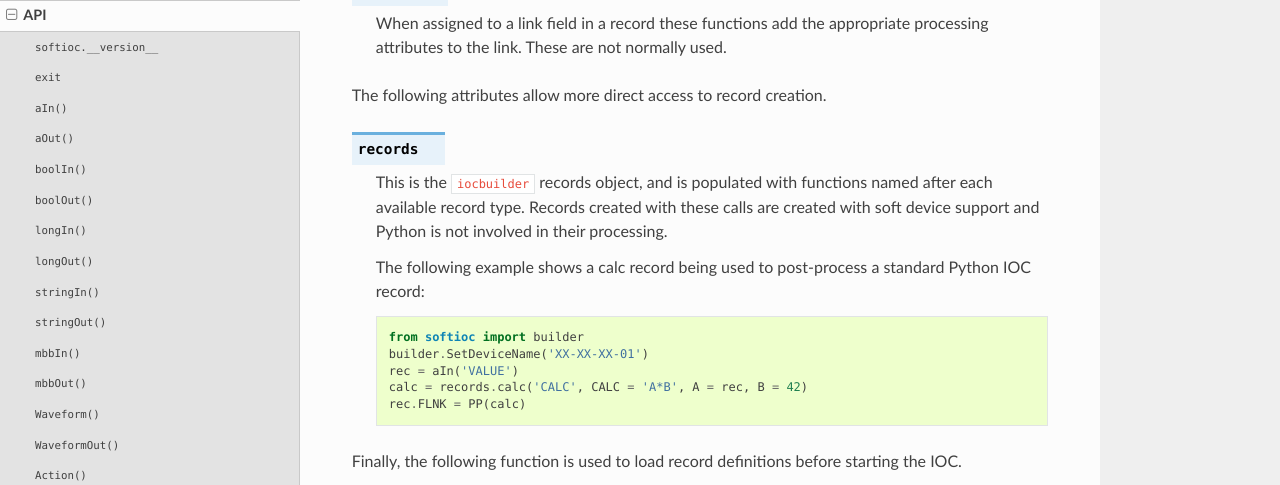
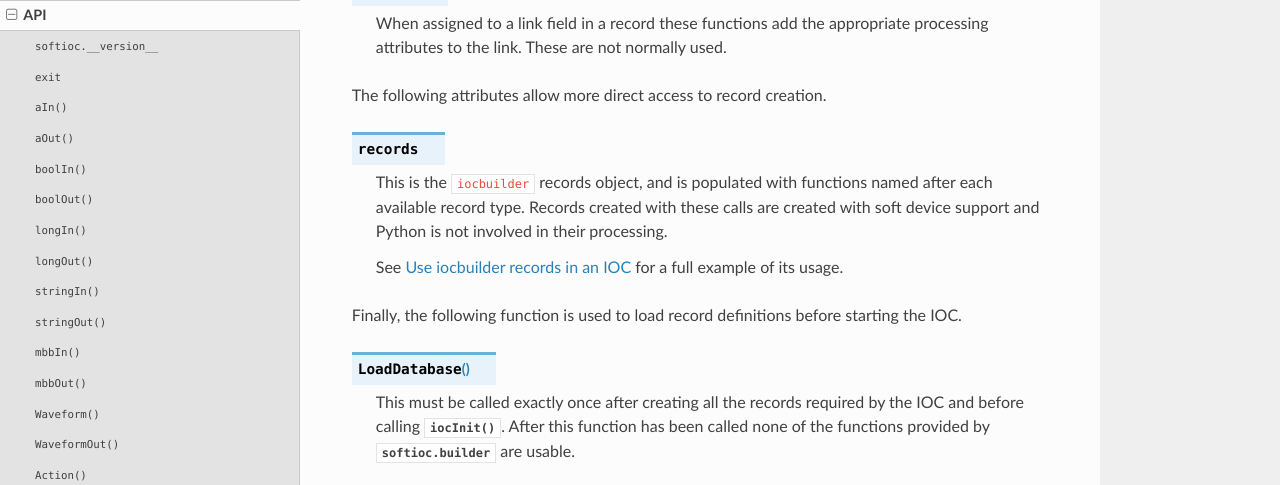
Before and after one commit to DiamondLightSource/pythonSoftIOC, a Sphinx documentation site: the page built from docs/reference/api.rst, in a window 1280 px wide and 900 px high, scrolled down 6512 px, cut to the strip 0-485 px from the top of the window. Built offline with Sphinx 7.4.7 and the Read the Docs theme 2.0.0, drawn with Linux system fonts in a browser that asks for light colours; the version number could not be read and is left out.

Commit message:
Initial go at documentation for iocbuilder records.

```diff
--- a/docs/examples/example_records_calculate.py
+++ b/docs/examples/example_records_calculate.py
@@ -1,11 +1,13 @@
 from softioc import builder, softioc
 from softioc.builder import records
 
-builder.SetDeviceName('XX-XX-XX-01')
-softioc_record = builder.aOut('VALUE',  initial_value=5)
+builder.SetDeviceName("XX-XX-XX-01")
 
-iocbuilder_record = records.ao("TEST", VAL = 10)
-calc = records.calc('CALC', CALC = 'A*B', SCAN = '1 second', INPA = softioc_record, INPB = iocbuilder_record)
+softioc_record = builder.aOut("VAL1", initial_value=5)
+iocbuilder_record = records.ao("VAL2", VAL=10)
+
+calc = records.calc("CALC", CALC="A*B", SCAN="1 second",
+                    INPA=softioc_record, INPB=iocbuilder_record)
 
 builder.LoadDatabase()
 softioc.iocInit()
--- a/docs/index.rst
+++ b/docs/index.rst
@@ -61,6 +61,7 @@ Table Of Contents
     how-to/use-asyncio-in-an-ioc
     how-to/make-publishable-ioc
     how-to/read-data-from-ioc
+    how-to/use-iocbuilder-records
 
 .. toctree::
     :caption: Explanations
--- a/docs/reference/api.rst
+++ b/docs/reference/api.rst
@@ -356,15 +356,7 @@ The following attributes allow more direct access to record creation.
     these calls are created with soft device support and Python is not involved
     in their processing.
 
-    The following example shows a calc record being used to post-process a
-    standard Python IOC record::
-
-        from softioc import builder
-        builder.SetDeviceName('XX-XX-XX-01')
-        rec = aIn('VALUE')
-        calc = records.calc('CALC', CALC = 'A*B', A = rec, B = 42)
-        rec.FLNK = PP(calc)
-
+    See `../how-to/use-iocbuilder-records` for a full example of its usage.
 
 Finally, the following function is used to load record definitions before
 starting the IOC.
--- a/docs/tutorials/creating-an-ioc.rst
+++ b/docs/tutorials/creating-an-ioc.rst
@@ -122,10 +122,11 @@ following types:
      ``mbbo``, ``stringin``, ``stringout``, ``waveform``
 
 Occasionally it may be desirable to create a soft record without ``Python``
-device support, particularly if any other record type is required.  This can be done using the corresponding record creation
-functions provided as methods of :attr:`softioc.builder.records`.  For example, if a ``calc``
-record is required then this can be created by calling
-``softioc.builder.records.calc``.
+device support, particularly if any other record type is required.  This can be done using
+the corresponding record creation functions provided as methods of
+:attr:`softioc.builder.records`.  For example, if a ``calc`` record is required then this
+can be created by calling ``softioc.builder.records.calc``. See an example in
+`../how-to/use-iocbuilder-records`.
 
 For all records created by these methods both
 :meth:`~softioc.device.ProcessDeviceSupportIn.get` and
```
Also changed, not shown: docs/how-to/use-iocbuilder-records.rst (added, +27 -0 lines).
